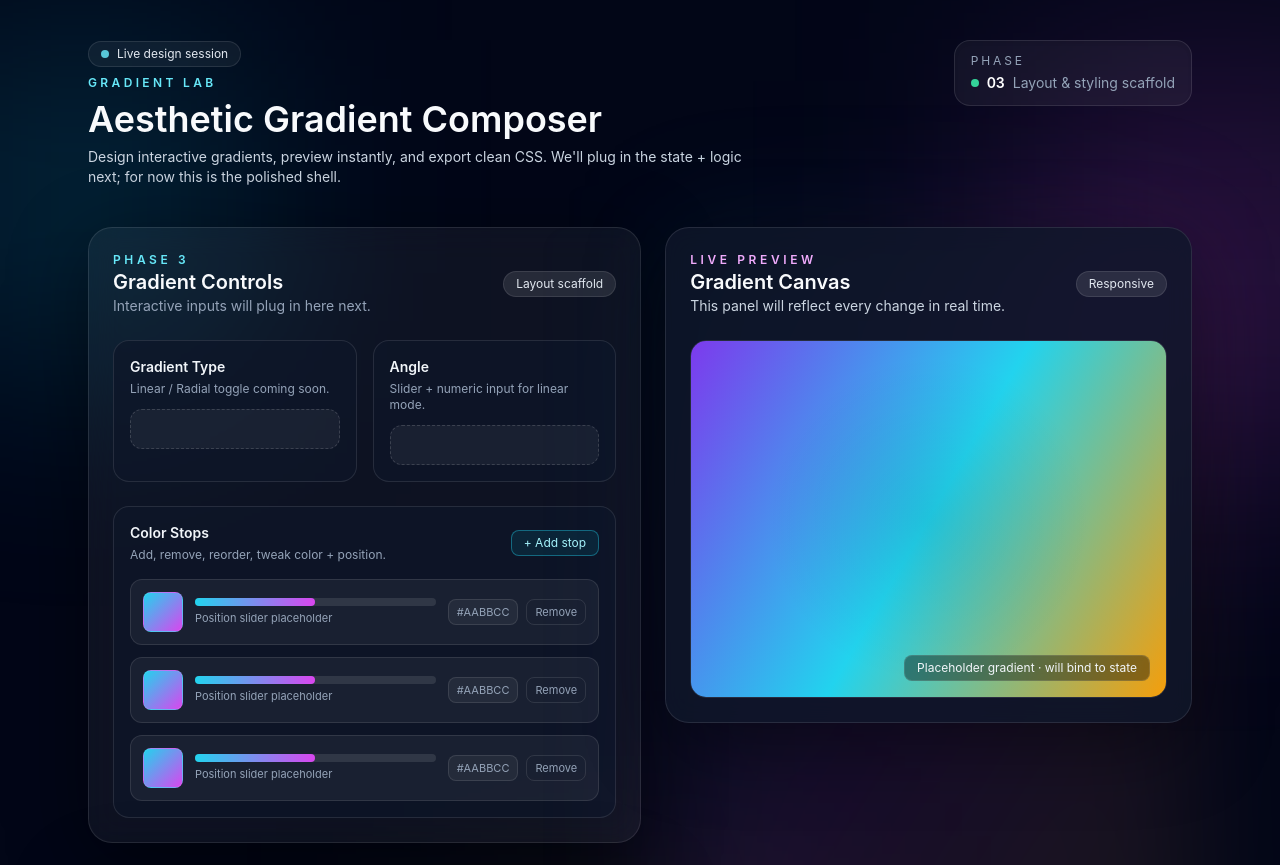
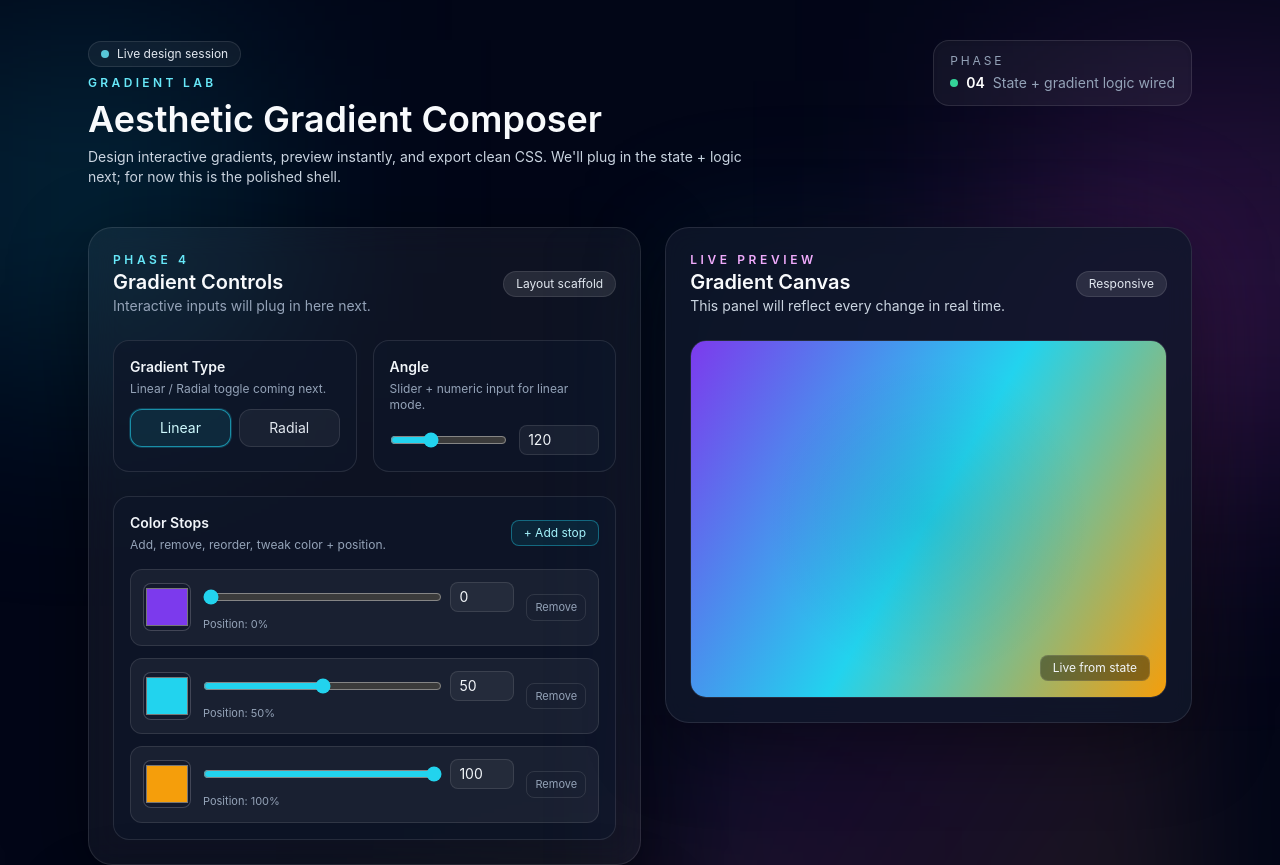
Before and after one commit to coneil9/Proj-TBD, a React (Vite) app: page / in a window 1280 px wide. Shown: the top 865 px of the page. Built offline with nearby package versions, Linux system fonts and the light colour scheme.

Commit message:
Wired gradient state, types, and gradient string builder into preview/export/controls.

```diff
--- a/src/App.tsx
+++ b/src/App.tsx
@@ -1,8 +1,58 @@
+import { useMemo, useState } from 'react';
 import CSSExportPanel from './components/CSSExportPanel';
 import GradientControls from './components/GradientControls';
 import GradientPreview from './components/GradientPreview';
+import { GradientState, GradientType } from './types/gradient';
+import { buildCssGradientString, clamp, defaultGradient, normalizeStops } from './utils/gradient';
 
 const App = () => {
+  const [gradient, setGradient] = useState<GradientState>(defaultGradient);
+
+  const gradientString = useMemo(() => buildCssGradientString(gradient), [gradient]);
+
+  const handleTypeChange = (type: GradientType) => {
+    setGradient((prev) => ({ ...prev, type }));
+  };
+
+  const handleAngleChange = (angle: number) => {
+    setGradient((prev) => ({ ...prev, angle: clamp(angle, 0, 360) }));
+  };
+
+  const handleStopChange = (id: string, partial: Partial<GradientState['stops'][number]>) => {
+    setGradient((prev) => ({
+      ...prev,
+      stops: normalizeStops(
+        prev.stops.map((stop) =>
+          stop.id === id ? { ...stop, ...partial, position: clamp(partial.position ?? stop.position, 0, 100) } : stop,
+        ),
+      ),
+    }));
+  };
+
+  const handleAddStop = () => {
+    setGradient((prev) => {
+      const nextPosition = Math.round(Math.random() * 100);
+      const nextStop = {
+        id: crypto.randomUUID(),
+        color: '#ffffff',
+        position: nextPosition,
+      };
+      return { ...prev, stops: normalizeStops([...prev.stops, nextStop]) };
+    });
+  };
+
+  const handleRemoveStop = (id: string) => {
+    setGradient((prev) => ({ ...prev, stops: prev.stops.filter((stop) => stop.id !== id) }));
+  };
+
+  const handleCopy = async () => {
+    try {
+      await navigator.clipboard.writeText(`background: ${gradientString};`);
+    } catch (err) {
+      console.error('Failed to copy gradient CSS', err);
+    }
+  };
+
   return (
     <div className="min-h-screen bg-slate-950 text-slate-50 relative overflow-hidden">
       <div className="pointer-events-none absolute inset-0">
@@ -33,8 +83,8 @@ const App = () => {
             <div className="text-xs uppercase tracking-[0.24em] text-slate-400 mb-1">Phase</div>
             <div className="flex items-center gap-2">
               <span className="h-2 w-2 rounded-full bg-emerald-400" />
-              <span className="font-semibold text-white">03</span>
-              <span className="text-slate-400">Layout & styling scaffold</span>
+              <span className="font-semibold text-white">04</span>
+              <span className="text-slate-400">State + gradient logic wired</span>
             </div>
           </div>
         </header>
@@ -42,17 +92,24 @@ const App = () => {
         <main className="grid gap-6 lg:grid-cols-[1.05fr_1fr]">
           <div className="space-y-6">
             <div className="rounded-3xl border border-white/10 bg-white/5 backdrop-blur-lg p-6 shadow-[0_20px_80px_rgba(0,0,0,0.45)]">
-              <GradientControls />
+              <GradientControls
+                state={gradient}
+                onTypeChange={handleTypeChange}
+                onAngleChange={handleAngleChange}
+                onStopChange={handleStopChange}
+                onAddStop={handleAddStop}
+                onRemoveStop={handleRemoveStop}
+              />
             </div>
             <div className="rounded-3xl border border-white/10 bg-white/5 backdrop-blur-lg p-6 shadow-[0_20px_80px_rgba(0,0,0,0.45)]">
-              <CSSExportPanel />
+              <CSSExportPanel gradientString={gradientString} onCopy={handleCopy} />
             </div>
           </div>
-          <GradientPreview />
+          <GradientPreview gradientString={gradientString} />
         </main>
 
         <footer className="text-sm text-slate-400 border-t border-white/10 pt-4">
-          Up next: wire state, gradient logic, controls, preview sync, and copy-to-clipboard.
+          Up next: richer controls UI, presets, and polish.
         </footer>
       </div>
     </div>
--- a/src/components/GradientControls.tsx
+++ b/src/components/GradientControls.tsx
@@ -1,9 +1,27 @@
-const GradientControls = () => {
+import { ColorStop, GradientState, GradientType } from '../types/gradient';
+
+type Props = {
+  state: GradientState;
+  onTypeChange: (type: GradientType) => void;
+  onAngleChange: (angle: number) => void;
+  onStopChange: (id: string, stop: Partial<ColorStop>) => void;
+  onAddStop: () => void;
+  onRemoveStop: (id: string) => void;
+};
+
+const GradientControls = ({
+  state,
+  onTypeChange,
+  onAngleChange,
+  onStopChange,
+  onAddStop,
+  onRemoveStop,
+}: Props) => {
   return (
     <div className="space-y-6">
       <div className="flex items-center justify-between">
         <div>
-          <p className="text-xs uppercase tracking-[0.3em] text-cyan-300 font-semibold">Phase 3</p>
+          <p className="text-xs uppercase tracking-[0.3em] text-cyan-300 font-semibold">Phase 4</p>
           <h2 className="text-xl font-semibold">Gradient Controls</h2>
           <p className="text-sm text-slate-400">Interactive inputs will plug in here next.</p>
         </div>
@@ -15,13 +33,53 @@ const GradientControls = () => {
       <div className="grid gap-4 sm:grid-cols-2">
         <div className="rounded-2xl border border-white/10 bg-slate-900/70 p-4">
           <h3 className="text-sm font-semibold text-slate-100">Gradient Type</h3>
-          <p className="text-xs text-slate-400 mt-1">Linear / Radial toggle coming soon.</p>
-          <div className="mt-3 h-10 rounded-xl border border-dashed border-white/15 bg-white/5" />
+          <p className="text-xs text-slate-400 mt-1">Linear / Radial toggle coming next.</p>
+          <div className="mt-3 flex gap-2">
+            {(['linear', 'radial'] as GradientType[]).map((type) => {
+              const active = state.type === type;
+              return (
+                <button
+                  key={type}
+                  type="button"
+                  onClick={() => onTypeChange(type)}
+                  className={`flex-1 rounded-xl border px-3 py-2 text-sm capitalize transition ${
+                    active
+                      ? 'border-cyan-400/60 bg-cyan-400/10 text-cyan-100 shadow-[0_0_0_1px_rgba(34,211,238,0.2)]'
+                      : 'border-white/10 bg-white/5 text-slate-200 hover:border-white/30'
+                  }`}
+                >
+                  {type}
+                </button>
+              );
+            })}
+          </div>
         </div>
         <div className="rounded-2xl border border-white/10 bg-slate-900/70 p-4">
           <h3 className="text-sm font-semibold text-slate-100">Angle</h3>
           <p className="text-xs text-slate-400 mt-1">Slider + numeric input for linear mode.</p>
-          <div className="mt-3 h-10 rounded-xl border border-dashed border-white/15 bg-white/5" />
+          <div className="mt-3 flex items-center gap-3">
+            <input
+              type="range"
+              min={0}
+              max={360}
+              value={state.angle}
+              onChange={(e) => onAngleChange(Number(e.target.value))}
+              className="w-full accent-cyan-400"
+              disabled={state.type !== 'linear'}
+            />
+            <input
+              type="number"
+              min={0}
+              max={360}
+              value={state.angle}
+              onChange={(e) => onAngleChange(Number(e.target.value))}
+              className="w-20 rounded-lg border border-white/10 bg-white/5 px-2 py-1 text-sm text-slate-100"
+              disabled={state.type !== 'linear'}
+            />
+          </div>
+          {state.type !== 'linear' && (
+            <p className="text-[11px] text-slate-500 mt-1">Angle disabled for radial gradients.</p>
+          )}
         </div>
       </div>
 
@@ -33,26 +91,55 @@ const GradientControls = () => {
               Add, remove, reorder, tweak color + position.
             </p>
           </div>
-          <button className="px-3 py-1 text-xs rounded-lg border border-cyan-400/40 text-cyan-200 bg-cyan-500/10">
+          <button
+            className="px-3 py-1 text-xs rounded-lg border border-cyan-400/40 text-cyan-200 bg-cyan-500/10"
+            type="button"
+            onClick={onAddStop}
+          >
             + Add stop
           </button>
         </div>
         <div className="mt-4 space-y-3">
-          {[1, 2, 3].map((idx) => (
+          {state.stops.map((stop) => (
             <div
-              key={idx}
+              key={stop.id}
               className="flex items-center gap-3 rounded-xl border border-white/10 bg-white/5 p-3"
             >
-              <div className="h-10 w-10 rounded-lg bg-gradient-to-br from-cyan-400 to-fuchsia-500 border border-white/10" />
+              <input
+                type="color"
+                value={stop.color}
+                onChange={(e) => onStopChange(stop.id, { color: e.target.value })}
+                className="h-12 w-12 rounded-lg border border-white/20 bg-slate-900/60"
+              />
               <div className="flex-1">
-                <div className="h-2 rounded-full bg-white/10">
-                  <div className="h-full w-1/2 rounded-full bg-gradient-to-r from-cyan-400 to-fuchsia-500" />
+                <div className="flex items-center gap-2">
+                  <input
+                    type="range"
+                    min={0}
+                    max={100}
+                    value={stop.position}
+                    onChange={(e) => onStopChange(stop.id, { position: Number(e.target.value) })}
+                    className="w-full accent-cyan-400"
+                  />
+                  <input
+                    type="number"
+                    min={0}
+                    max={100}
+                    value={stop.position}
+                    onChange={(e) => onStopChange(stop.id, { position: Number(e.target.value) })}
+                    className="w-16 rounded-lg border border-white/10 bg-white/5 px-2 py-1 text-sm text-slate-100"
+                  />
                 </div>
-                <p className="text-[11px] text-slate-400 mt-1">Position slider placeholder</p>
+                <p className="text-[11px] text-slate-400 mt-1">
+                  Position: {stop.position}%
+                </p>
               </div>
               <div className="flex items-center gap-2 text-[11px] text-slate-400">
-                <span className="px-2 py-1 rounded-lg bg-white/5 border border-white/10">#AABBCC</span>
-                <button className="px-2 py-1 rounded-lg border border-white/10 hover:border-red-400/60 hover:text-red-200 transition">
+                <button
+                  className="px-2 py-1 rounded-lg border border-white/10 hover:border-red-400/60 hover:text-red-200 transition"
+                  type="button"
+                  onClick={() => onRemoveStop(stop.id)}
+                >
                   Remove
                 </button>
               </div>
--- a/src/components/GradientPreview.tsx
+++ b/src/components/GradientPreview.tsx
@@ -1,7 +1,8 @@
-const demoGradient =
-  'linear-gradient(120deg, #7c3aed 0%, #22d3ee 50%, #f59e0b 100%)';
+type Props = {
+  gradientString: string;
+};
 
-const GradientPreview = () => {
+const GradientPreview = ({ gradientString }: Props) => {
   return (
     <div className="relative h-full">
       <div className="absolute inset-0 rounded-3xl bg-gradient-to-br from-cyan-500/10 via-fuchsia-500/10 to-amber-400/10 blur-3xl" />
@@ -26,12 +27,12 @@ const GradientPreview = () => {
             <div
               className="absolute inset-0"
               style={{
-                backgroundImage: demoGradient,
+                backgroundImage: gradientString,
               }}
             />
             <div className="absolute inset-0 bg-[radial-gradient(circle_at_50%_50%,rgba(0,0,0,0.08),transparent_55%)]" />
             <div className="absolute bottom-4 right-4 px-3 py-1 text-xs rounded-lg bg-black/40 border border-white/10 text-slate-100 backdrop-blur">
-              Placeholder gradient · will bind to state
+              Live from state
             </div>
           </div>
         </div>
--- /dev/null
+++ b/src/types/gradient.ts
@@ -0,0 +1,13 @@
+export type GradientType = 'linear' | 'radial';
+
+export type ColorStop = {
+  id: string; // stable key for ordering
+  color: string; // hex value like #ff6600
+  position: number; // 0-100 inclusive
+};
+
+export type GradientState = {
+  type: GradientType;
+  angle: number; // 0-360, only used for linear
+  stops: ColorStop[];
+};
--- /dev/null
+++ b/src/utils/gradient.ts
@@ -0,0 +1,35 @@
+import { ColorStop, GradientState } from '../types/gradient';
+
+export const clamp = (value: number, min = 0, max = 100) =>
+  Math.min(Math.max(value, min), max);
+
+export const normalizeStops = (stops: ColorStop[]) =>
+  [...stops].sort((a, b) => a.position - b.position);
+
+/**
+ * Build a CSS gradient string from state.
+ * Ensures stops are ordered and positions clamped.
+ */
+export const buildCssGradientString = (state: GradientState): string => {
+  const stops = normalizeStops(state.stops).map((stop) => {
+    const position = clamp(stop.position, 0, 100);
+    return `${stop.color} ${position}%`;
+  });
+
+  if (state.type === 'linear') {
+    const angle = clamp(state.angle, 0, 360);
+    return `linear-gradient(${angle}deg, ${stops.join(', ')})`;
+  }
+
+  return `radial-gradient(circle, ${stops.join(', ')})`;
+};
+
+export const defaultGradient: GradientState = {
+  type: 'linear',
+  angle: 120,
+  stops: [
+    { id: 'start', color: '#7c3aed', position: 0 },
+    { id: 'mid', color: '#22d3ee', position: 50 },
+    { id: 'end', color: '#f59e0b', position: 100 },
+  ],
+};
```
Also changed, not shown: src/components/CSSExportPanel.tsx (+11 -4 lines).
